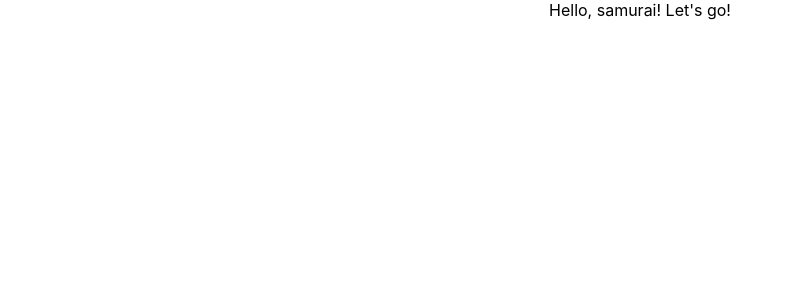
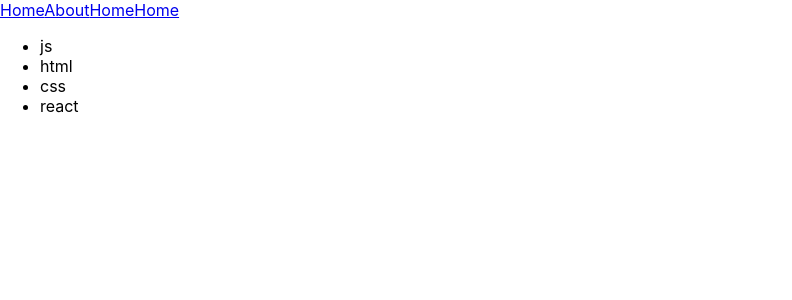
Before and after one commit to AliakseiKrasko/social_network, a React (Create React App) app: page / in a window 1280 px wide. Shown: the top 300 px of the page, without its empty margins (0-792 px from the left). Built offline with nearby package versions, Linux system fonts and the light colour scheme.

Commit message:
added components

```diff
--- a/src/App.tsx
+++ b/src/App.tsx
@@ -1,12 +1,40 @@
 import React from 'react';
 import './App.css';
 
+
+
 function App() {
-  return (
-    <div className="App">
-     Hello, samurai! Let's go!
-    </div>
-  );
+    return (
+        <div>
+            <Header />
+            <Technologies />
+        </div>
+    );
 }
 
+const Technologies = () => {
+    return (
+        <div>
+            <ul>
+                <li>js</li>
+                <li>html</li>
+                <li>css</li>
+                <li>react</li>
+            </ul>
+        </div>
+    );
+};
+
+const Header = () => {
+    return (
+        <div>
+            <a href="#">Home</a>
+            <a href="#">About</a>
+            <a href="#">Home</a>
+            <a href="#">Home</a>
+        </div>
+    )
+}
+
+
 export default App;
```
